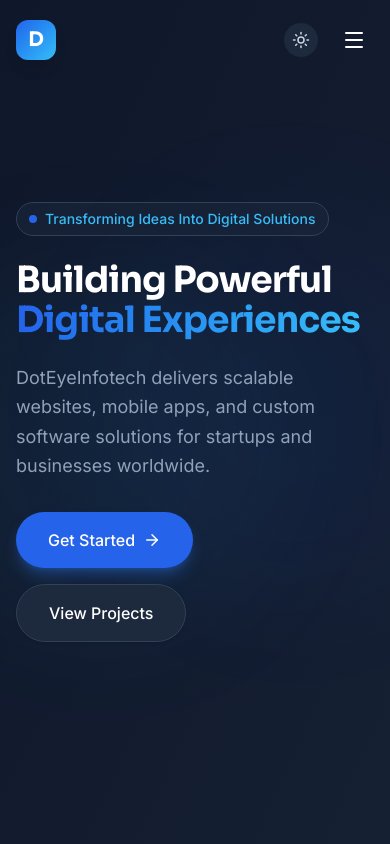
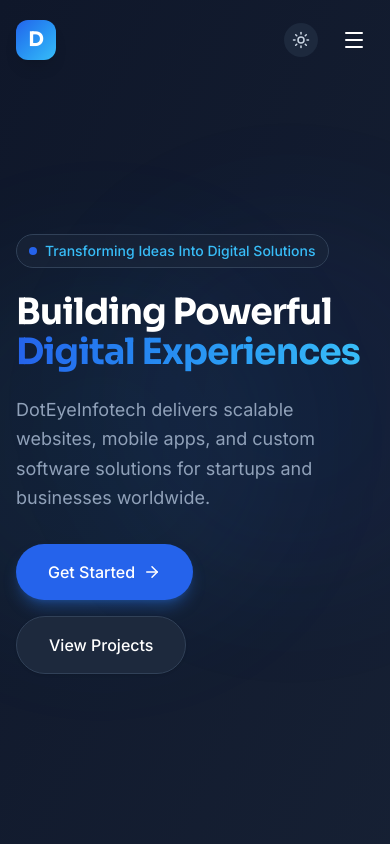
Before and after one commit to SunilKanzariya249/DotEyeInfotech, a React (Vite) app: page / in a window 390 px wide. Shown: the top 844 px of the page. Built offline with nearby package versions, Linux system fonts and the light colour scheme.

Commit message:
pt added

```diff
--- a/src/components/Home/Hero.jsx
+++ b/src/components/Home/Hero.jsx
@@ -14,7 +14,7 @@
       <div className="container mx-auto px-4 md:px-6 relative z-10 grid lg:grid-cols-2 gap-12 items-center">
 
         {/* Content */}
-        <div className="max-w-2xl">
+        <div className="max-w-2xl pt-16 md:pt-0">
           <motion.div
             initial={{ opacity: 0, y: 20 }}
             animate={{ opacity: 1, y: 0 }}
```
